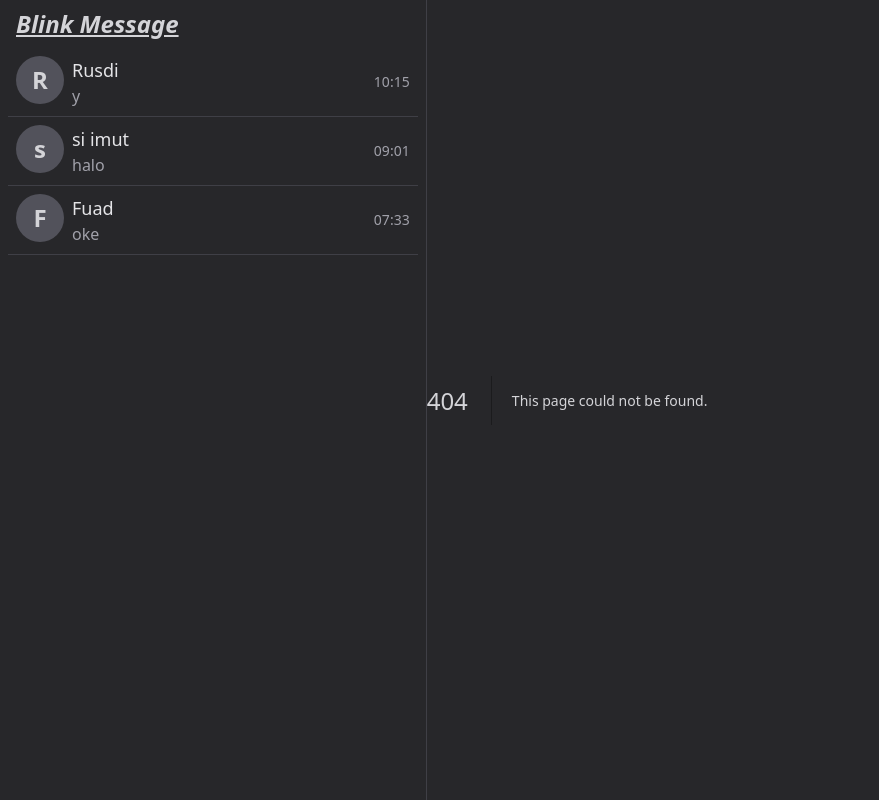
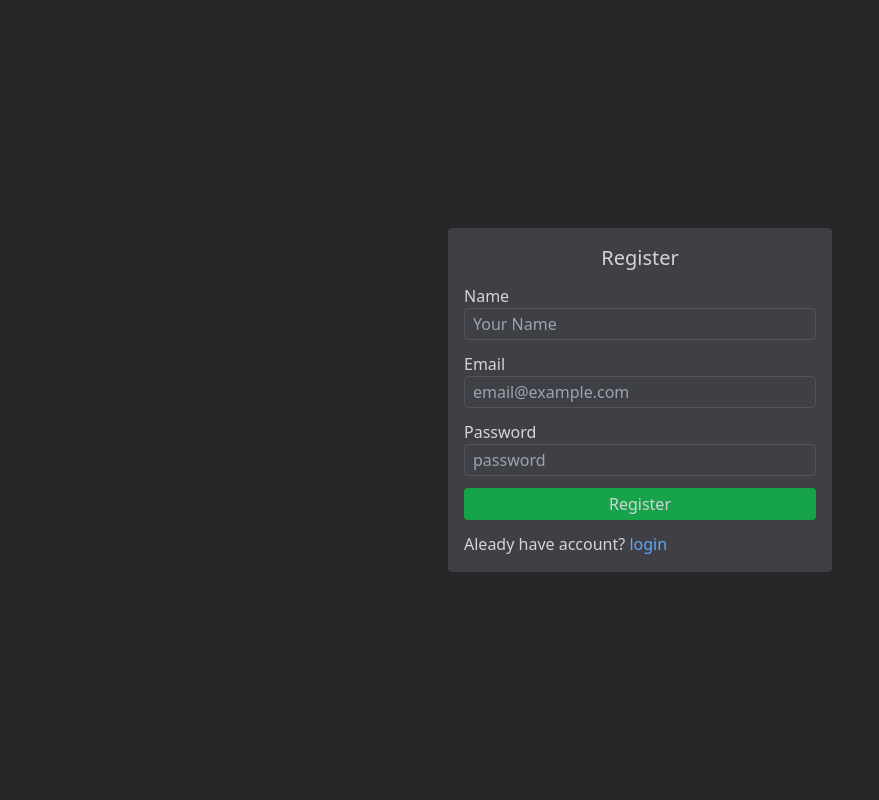
Before and after one commit to Hanep77/blink-message-frontend, a Next.js app: page /register in a window 1280 px wide. Before the commit this address had no page. Shown: the whole page, without its empty margins (0-879 px from the left). Built offline with nearby package versions, Linux system fonts and the light colour scheme.

Commit message:
create auth page

```diff
--- /dev/null
+++ b/app/(auth)/layout.tsx
@@ -0,0 +1,9 @@
+export default function AuthLayout({ children }: Readonly<{ children: React.ReactNode }>) {
+  return (
+    <div className="w-screen h-screen flex justify-center items-center">
+      <div className="w-96 p-4 rounded bg-zinc-700">
+        {children}
+      </div>
+    </div>
+  )
+}
--- /dev/null
+++ b/app/(auth)/login/page.tsx
@@ -0,0 +1,27 @@
+export default function Login() {
+  return (
+    <form>
+      <h2 className="text-xl font-medium text-center mb-3">Login</h2>
+      <div className="mb-3">
+        <label htmlFor="email">Email</label>
+        <input type="email"
+          name="email"
+          placeholder="email@example.com"
+          id="password"
+          className="border border-zinc-600 focus:border-zinc-300 bg-zinc-700 w-full rounded h-8 px-2 outline-none" />
+      </div>
+      <div className="mb-3">
+        <label htmlFor="password">Password</label>
+        <input type="password"
+          name="password"
+          placeholder="password"
+          id="password"
+          className="border border-zinc-600 focus:border-zinc-300 bg-zinc-700 w-full rounded h-8 px-2 outline-none" />
+      </div>
+      <div className="mb-3">
+        <button type="submit" className="w-full h-8 bg-green-600 hover:bg-green-700 active:bg-green-800 rounded">Login</button>
+      </div>
+      <p>Do not have account yet? <a href="/register" className="text-blue-400">register</a></p>
+    </form>
+  )
+}
--- /dev/null
+++ b/app/(auth)/register/page.tsx
@@ -0,0 +1,35 @@
+export default function Register() {
+  return (
+    <form>
+      <h2 className="text-xl font-medium text-center mb-3">Register</h2>
+      <div className="mb-3">
+        <label htmlFor="name">Name</label>
+        <input type="text"
+          name="email"
+          placeholder="Your Name"
+          id="name"
+          className="border border-zinc-600 focus:border-zinc-300 bg-zinc-700 w-full rounded h-8 px-2 outline-none" />
+      </div>
+      <div className="mb-3">
+        <label htmlFor="email">Email</label>
+        <input type="email"
+          name="email"
+          placeholder="email@example.com"
+          id="password"
+          className="border border-zinc-600 focus:border-zinc-300 bg-zinc-700 w-full rounded h-8 px-2 outline-none" />
+      </div>
+      <div className="mb-3">
+        <label htmlFor="password">Password</label>
+        <input type="password"
+          name="password"
+          placeholder="password"
+          id="password"
+          className="border border-zinc-600 focus:border-zinc-300 bg-zinc-700 w-full rounded h-8 px-2 outline-none" />
+      </div>
+      <div className="mb-3">
+        <button type="submit" className="w-full h-8 bg-green-600 hover:bg-green-700 active:bg-green-800 rounded">Register</button>
+      </div>
+      <p>Aleady have account? <a href="/login" className="text-blue-400">login</a></p>
+    </form>
+  )
+}
--- a/app/layout.tsx
+++ b/app/layout.tsx
@@ -1,17 +1,19 @@
-import type { Metadata } from "next";
+"use client"
+
 import "./globals.css";
 import Aside from "./aside";
+import { usePathname } from "next/navigation";
 
-export const metadata: Metadata = {
-  title: "Create Next App",
-  description: "Generated by create next app",
-};
+const disabledAside = ["/login", "/register"]
 
 export default function RootLayout({ children }: Readonly<{ children: React.ReactNode }>) {
+  const pathname = usePathname()
+
   return (
     <html lang="en">
       <body className={`bg-zinc-800 text-zinc-300 flex`}>
-        <Aside />
+        {!disabledAside.includes(pathname) && <Aside />}
+
         <main>
           {children}
         </main>
```
